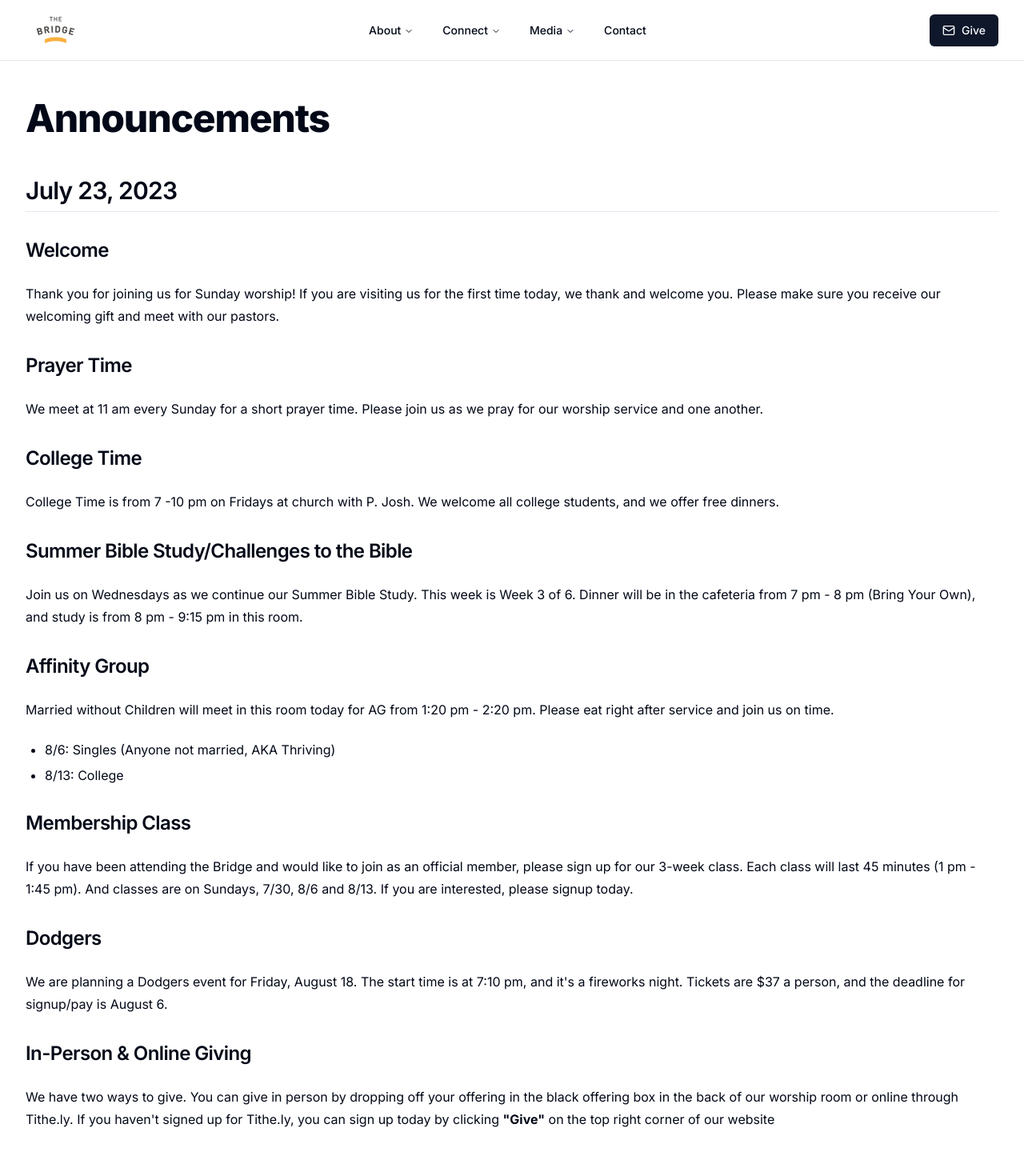
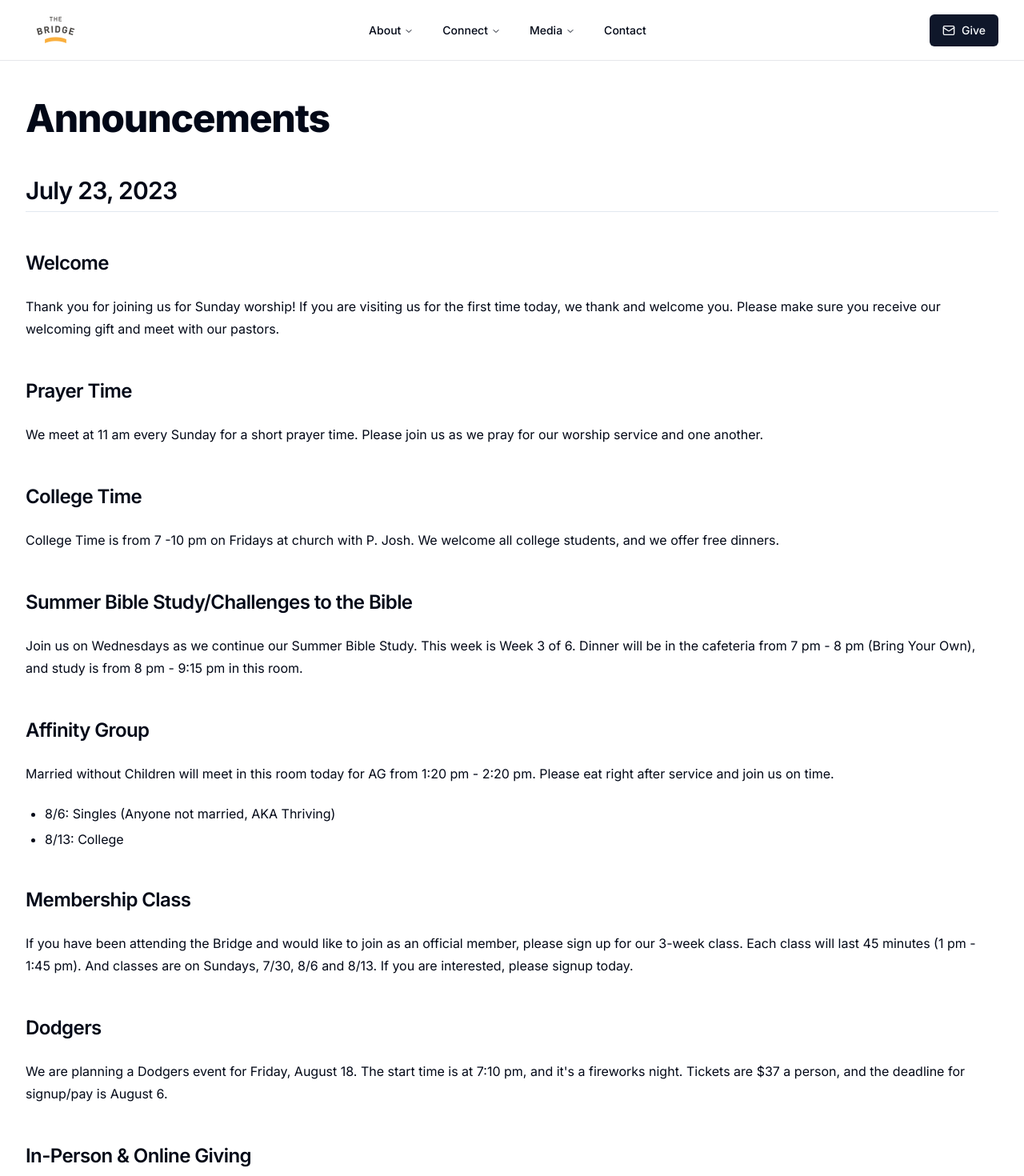
Before and after one commit to BrandonW-Lee/engineering-web, a Next.js app: page /announcements in a window 1280 px wide. Shown: the top 1470 px of the page at 80% size. Built offline with nearby package versions, Linux system fonts and the light colour scheme.

Commit message:
update pages

```diff
--- a/app/announcements/page.js
+++ b/app/announcements/page.js
@@ -15,7 +15,7 @@ export default function Announcements() {
       <TypographyH1>Announcements</TypographyH1>
       <section className="mt-12">
         <TypographyH2>July 23, 2023</TypographyH2>
-        <div className="mt-8">
+        <div className="mt-12">
           <TypographyH3>Welcome</TypographyH3>
           <TypographyP>
             Thank you for joining us for Sunday worship! If you are visiting us
@@ -23,21 +23,21 @@ export default function Announcements() {
             you receive our welcoming gift and meet with our pastors.
           </TypographyP>
         </div>
-        <div className="mt-8">
+        <div className="mt-12">
           <TypographyH3>Prayer Time</TypographyH3>
           <TypographyP>
             We meet at 11 am every Sunday for a short prayer time. Please join
             us as we pray for our worship service and one another.
           </TypographyP>
         </div>
-        <div className="mt-8">
+        <div className="mt-12">
           <TypographyH3>College Time</TypographyH3>
           <TypographyP>
             College Time is from 7 -10 pm on Fridays at church with P. Josh. We
             welcome all college students, and we offer free dinners.
           </TypographyP>
         </div>
-        <div className="mt-8">
+        <div className="mt-12">
           <TypographyH3>
             Summer Bible Study/Challenges to the Bible
           </TypographyH3>
@@ -47,7 +47,7 @@ export default function Announcements() {
             pm (Bring Your Own), and study is from 8 pm - 9:15 pm in this room.
           </TypographyP>
         </div>
-        <div className="mt-8">
+        <div className="mt-12">
           <TypographyH3>Affinity Group</TypographyH3>
           <TypographyP>
             Married without Children will meet in this room today for AG from
@@ -59,7 +59,7 @@ export default function Announcements() {
             <li>8/13: College</li>
           </TypographyList>
         </div>
-        <div className="mt-8">
+        <div className="mt-12">
           <TypographyH3>Membership Class</TypographyH3>
           <TypographyP>
             If you have been attending the Bridge and would like to join as an
@@ -68,7 +68,7 @@ export default function Announcements() {
             7/30, 8/6 and 8/13. If you are interested, please signup today.
           </TypographyP>
         </div>
-        <div className="mt-8">
+        <div className="mt-12">
           <TypographyH3>Dodgers</TypographyH3>
           <TypographyP>
             We are planning a Dodgers event for Friday, August 18. The start
@@ -76,7 +76,7 @@ export default function Announcements() {
             a person, and the deadline for signup/pay is August 6.
           </TypographyP>
         </div>
-        <div className="mt-8">
+        <div className="mt-12">
           <TypographyH3>In-Person &amp; Online Giving</TypographyH3>
           <TypographyP>
             We have two ways to give. You can give in person by dropping off
--- a/app/bridge-groups/page.js
+++ b/app/bridge-groups/page.js
@@ -1,4 +1,5 @@
 import { TypographyH1 } from '@/components/ui/typography/TypographyH1';
+import { TypographyH2 } from '@/components/ui/typography/TypographyH2';
 
 export const metadata = {
   title: 'Bridge Groups | THE BRIDGE',
@@ -9,6 +10,9 @@ export default function BridgeGroups() {
   return (
     <div className="container mx-auto py-12 sm:pb-24">
       <TypographyH1>Bridge Groups</TypographyH1>
+      <div className="mt-12">
+        <TypographyH2>2023 Fall session - 12 weeks - Coming soon!</TypographyH2>
+      </div>
     </div>
   );
 }
--- a/app/committees/page.js
+++ b/app/committees/page.js
@@ -82,6 +82,7 @@ export default function Committees() {
                   alt={committee.title}
                   src={committee.src}
                   fill
+                  sizes="(min-width: 768px) 50vw, 100vw"
                 />
               </div>
             </div>
--- a/app/leadership/page.js
+++ b/app/leadership/page.js
@@ -51,6 +51,7 @@ export default function Staff() {
                   alt={`portrait of ${leader.name}`}
                   src={leader.src}
                   fill
+                  sizes="(min-width: 768px) 33vw, 100vw "
                 />
               </div>
               <div className="w-full">
```
